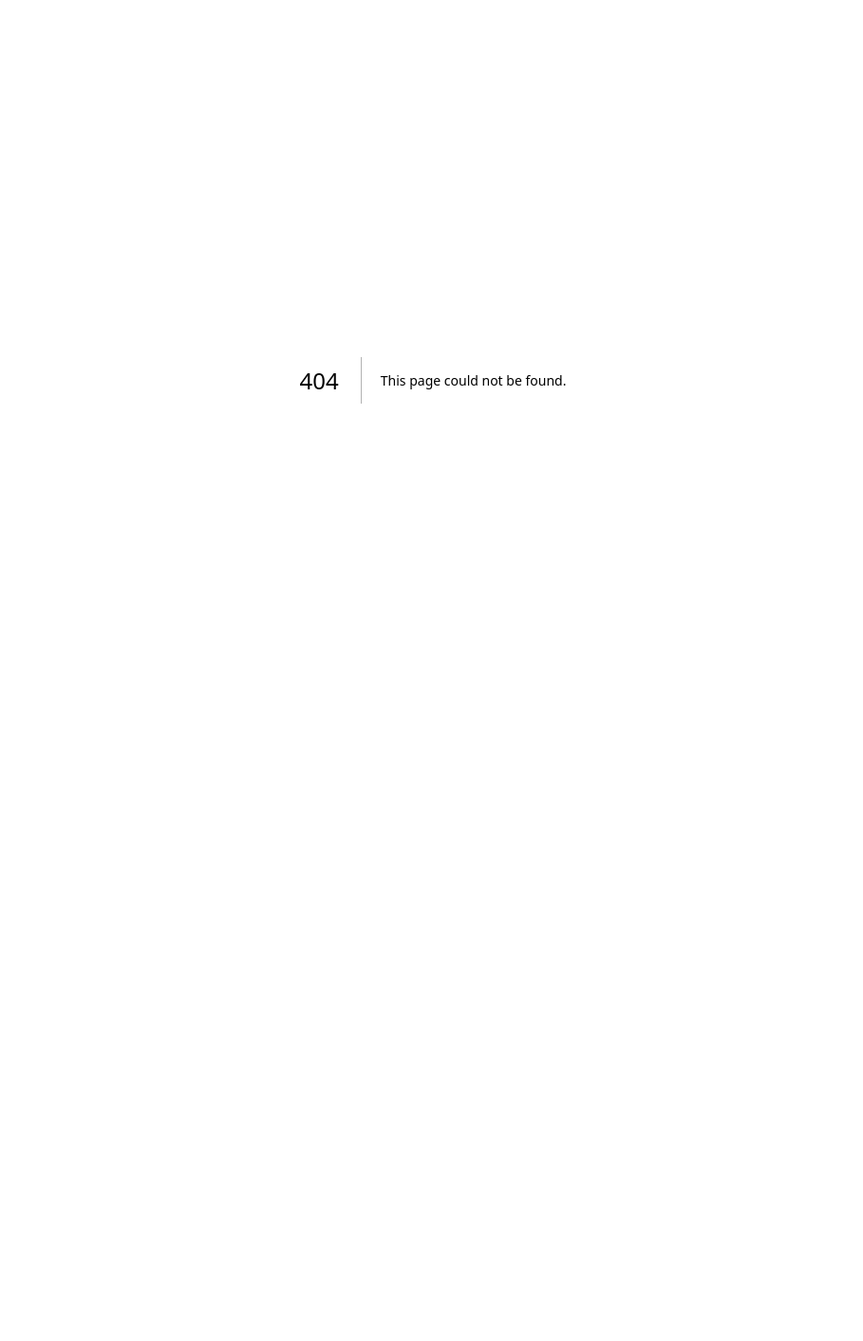
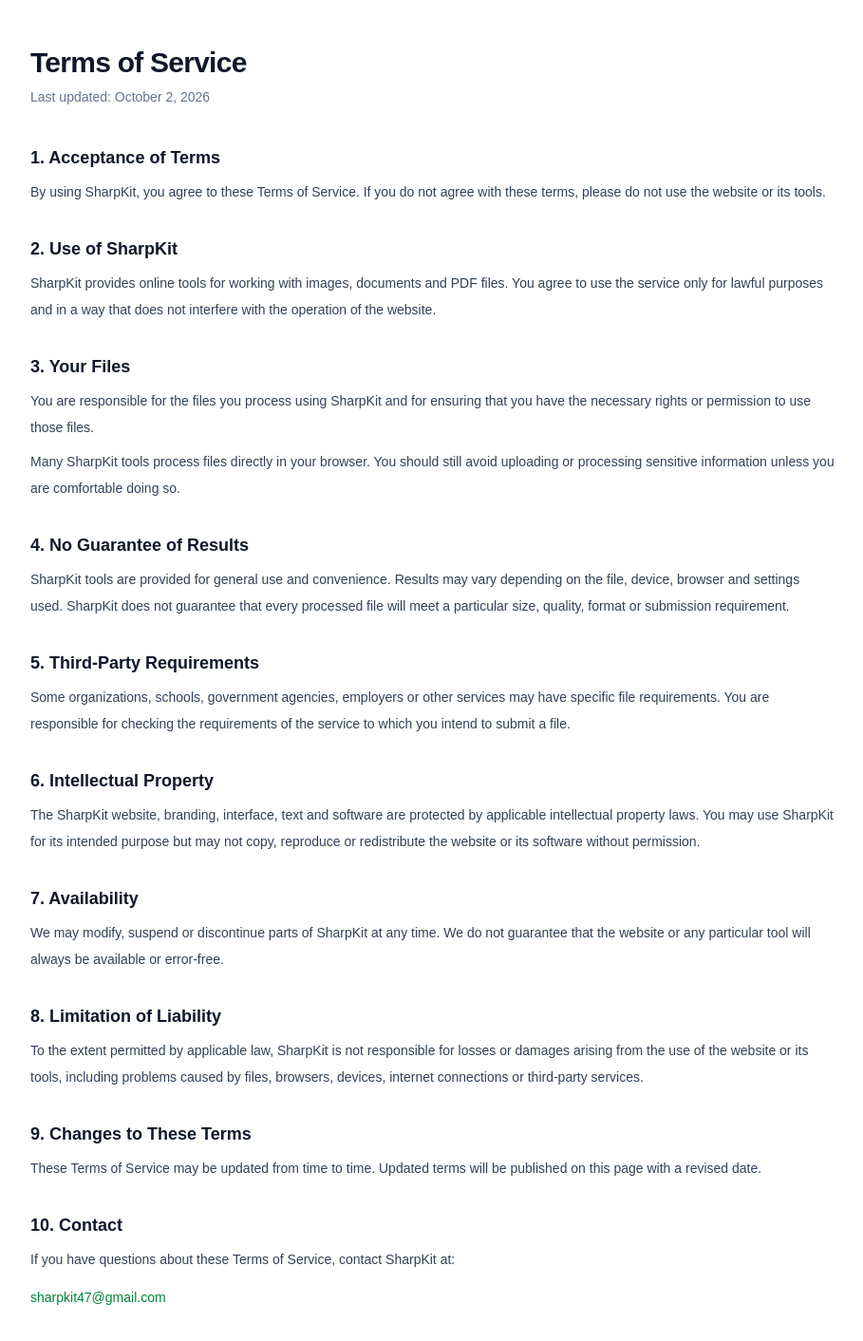
Before and after one commit to OladejiFad/sharpkit, a Next.js app: page /terms-of-service in a window 1280 px wide. Before the commit this address had no page. Shown: the top 1412 px of the page at 95% size, without its empty margins (184-1093 px from the left). Before the commit the page ends 800 px from the top, so only its background shows below. Built offline with nearby package versions, Linux system fonts and the light colour scheme.

Commit message:
Add terms of service page

```diff
--- /dev/null
+++ b/app/terms-of-service/page.tsx
@@ -0,0 +1,149 @@
+import type { Metadata } from "next";
+
+export const metadata: Metadata = {
+  title: "Terms of Service | SharpKit",
+  description:
+    "Terms of Service for using SharpKit's free online image, document and PDF tools.",
+};
+
+export default function TermsOfServicePage() {
+  return (
+    <main className="mx-auto max-w-4xl px-6 py-12">
+      <h1 className="text-3xl font-black tracking-tight text-slate-900">
+        Terms of Service
+      </h1>
+
+      <p className="mt-2 text-sm text-slate-500">
+        Last updated: October 2, 2026
+      </p>
+
+      <div className="mt-10 space-y-8 text-sm leading-7 text-slate-700">
+        <section>
+          <h2 className="text-lg font-bold text-slate-900">
+            1. Acceptance of Terms
+          </h2>
+          <p className="mt-2">
+            By using SharpKit, you agree to these Terms of Service. If you do
+            not agree with these terms, please do not use the website or its
+            tools.
+          </p>
+        </section>
+
+        <section>
+          <h2 className="text-lg font-bold text-slate-900">
+            2. Use of SharpKit
+          </h2>
+          <p className="mt-2">
+            SharpKit provides online tools for working with images, documents
+            and PDF files. You agree to use the service only for lawful
+            purposes and in a way that does not interfere with the operation
+            of the website.
+          </p>
+        </section>
+
+        <section>
+          <h2 className="text-lg font-bold text-slate-900">
+            3. Your Files
+          </h2>
+          <p className="mt-2">
+            You are responsible for the files you process using SharpKit and
+            for ensuring that you have the necessary rights or permission to
+            use those files.
+          </p>
+          <p className="mt-2">
+            Many SharpKit tools process files directly in your browser. You
+            should still avoid uploading or processing sensitive information
+            unless you are comfortable doing so.
+          </p>
+        </section>
+
+        <section>
+          <h2 className="text-lg font-bold text-slate-900">
+            4. No Guarantee of Results
+          </h2>
+          <p className="mt-2">
+            SharpKit tools are provided for general use and convenience.
+            Results may vary depending on the file, device, browser and
+            settings used. SharpKit does not guarantee that every processed
+            file will meet a particular size, quality, format or submission
+            requirement.
+          </p>
+        </section>
+
+        <section>
+          <h2 className="text-lg font-bold text-slate-900">
+            5. Third-Party Requirements
+          </h2>
+          <p className="mt-2">
+            Some organizations, schools, government agencies, employers or
+            other services may have specific file requirements. You are
+            responsible for checking the requirements of the service to which
+            you intend to submit a file.
+          </p>
+        </section>
+
+        <section>
+          <h2 className="text-lg font-bold text-slate-900">
+            6. Intellectual Property
+          </h2>
+          <p className="mt-2">
+            The SharpKit website, branding, interface, text and software are
+            protected by applicable intellectual property laws. You may use
+            SharpKit for its intended purpose but may not copy, reproduce or
+            redistribute the website or its software without permission.
+          </p>
+        </section>
+
+        <section>
+          <h2 className="text-lg font-bold text-slate-900">
+            7. Availability
+          </h2>
+          <p className="mt-2">
+            We may modify, suspend or discontinue parts of SharpKit at any
+            time. We do not guarantee that the website or any particular tool
+            will always be available or error-free.
+          </p>
+        </section>
+
+        <section>
+          <h2 className="text-lg font-bold text-slate-900">
+            8. Limitation of Liability
+          </h2>
+          <p className="mt-2">
+            To the extent permitted by applicable law, SharpKit is not
+            responsible for losses or damages arising from the use of the
+            website or its tools, including problems caused by files,
+            browsers, devices, internet connections or third-party services.
+          </p>
+        </section>
+
+        <section>
+          <h2 className="text-lg font-bold text-slate-900">
+            9. Changes to These Terms
+          </h2>
+          <p className="mt-2">
+            These Terms of Service may be updated from time to time. Updated
+            terms will be published on this page with a revised date.
+          </p>
+        </section>
+
+        <section>
+          <h2 className="text-lg font-bold text-slate-900">
+            10. Contact
+          </h2>
+          <p className="mt-2">
+            If you have questions about these Terms of Service, contact
+            SharpKit at:
+          </p>
+
+          <a
+            href="mailto:sharpkit47@gmail.com"
+            className="mt-3 inline-block font-medium text-green-700 hover:text-green-800 hover:underline"
+          >
+            sharpkit47@gmail.com
+          </a>
+        </section>
+      </div>
+    </main>
+  );
+}
```
